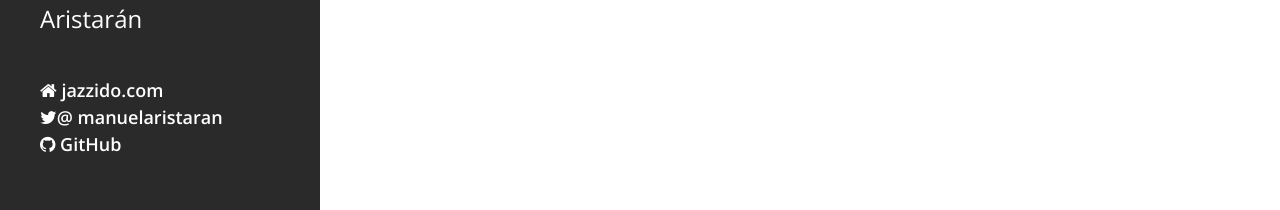
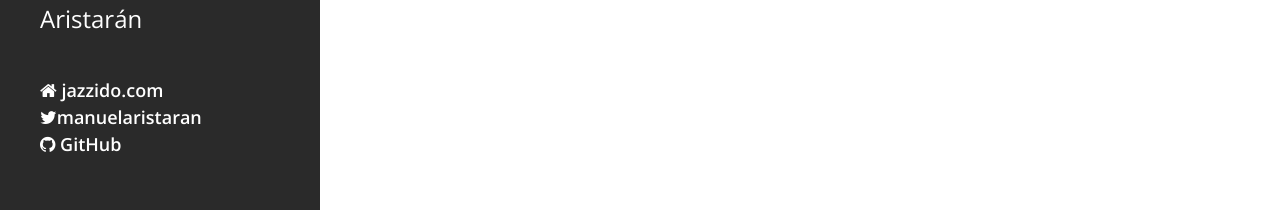
Before and after one commit to jazzido/jazzido.github.io, a Jekyll site: the page built from about.md, in a window 1280 px wide. Shown: the part 687-897 px from the top of the page. Built offline with Jekyll 4.4.1, drawn with Linux system fonts in a browser that asks for light colours; nearby versions of some CDN libraries.

Commit message:
Update default.html

```diff
--- a/_layouts/default.html
+++ b/_layouts/default.html
@@ -13,10 +13,10 @@
         <div class="colophon">
           <ul class="colophon-links">
             <li>
-              <a href="http://jazzido.com"><i class="fa fa-home"></i> jazzido.com</a>
+              <a href="https://jazzido.com"><i class="fa fa-home"></i> jazzido.com</a>
             </li>
             <li>
-              <a href="https://twitter.com/manuelaristaran"><i class="fa fa-twitter"></i>@ manuelaristaran</a>
+              <a href="https://twitter.com/manuelaristaran"><i class="fa fa-twitter"></i>manuelaristaran</a>
             </li>
             <li>
               <a href="https://github.com/jazzido"><i class="fa fa-github"></i> GitHub</a>
```
